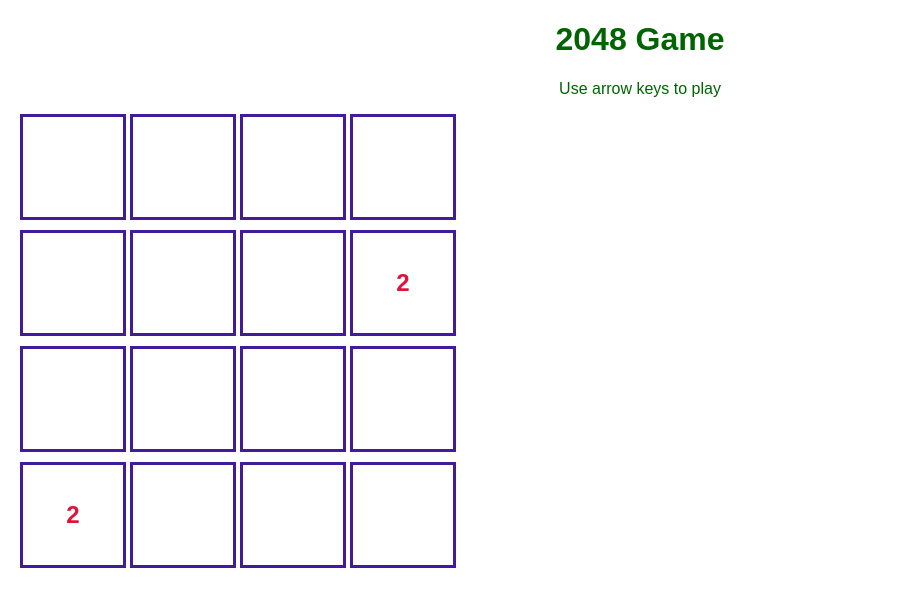
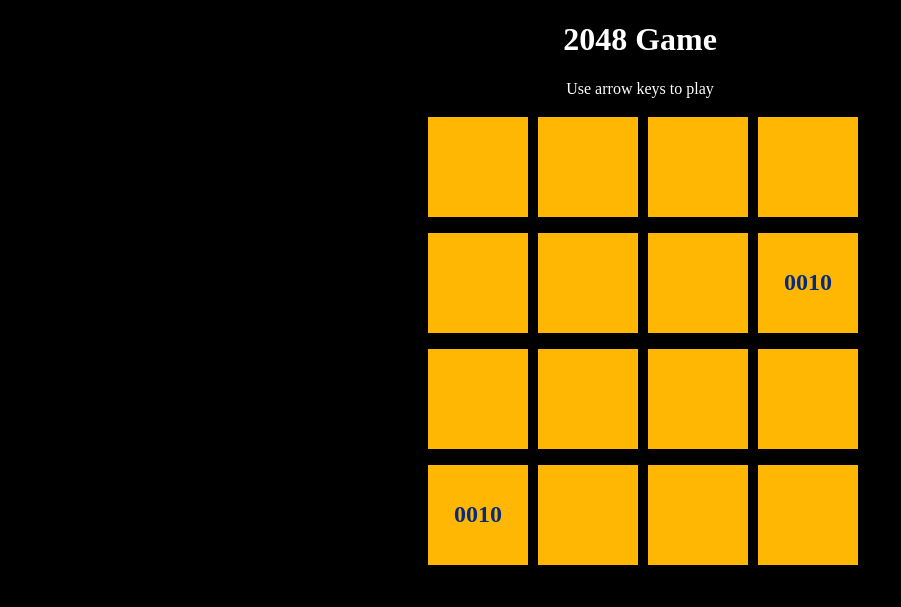
Before and after one commit to Arushi-maker/passionproject20, a Jekyll site: the page _posts/2023-11-28-2048-Game-Code.html, which Jekyll copies as it is, in a window 1280 px wide. Shown: the top 607 px of the page, without its empty margins (0-901 px from the left). Built offline with Jekyll 4.4.1, drawn with Linux system fonts in a browser that asks for light colours.

Commit message:
final binary game/feature

```diff
--- a/_posts/2023-11-28-2048-Game-Code.html
+++ b/_posts/2023-11-28-2048-Game-Code.html
@@ -6,29 +6,33 @@
     <meta name="viewport" content="width=device-width, initial-scale=1.0">
     <style>
         body {
-            font-family: 'Arial', sans-serif;
+            font-family: 'Times New Roman', sans-serif;
             text-align: center;
             margin: 20px;
-            color:darkgreen
+            color:rgb(255, 255, 255)
         }
 
         .grid-container {
             display: grid;
             grid-template-columns: repeat(4, 100px);
             gap: 10px;
-            color:gold
+            align-items: center;
+            justify-content: center;
+            margin: 0 auto; /* Added to center the grid horizontally */
+            color: gold;
         }
 
         .grid-item {
             width: 100px;
             height: 100px;
-            border: 3px solid #411b9b;
+            border: 3px solid #000000;
             display: flex;
             align-items: center;
             justify-content: center;
             font-size: 24px;
             font-weight: bold;
-            color:crimson
+            color: rgb(5, 43, 124);
+            background-color: #ffb703;
         }
 
         .game-over {
@@ -40,7 +44,7 @@
     <title>2048 Game</title>
 </head>
 
-<body>
+<body style="background-color:black;">
 
     <div>
         <h1>2048 Game</h1>
```
Also changed, not shown: other parts of _posts/2023-11-28-2048-Game-Code.html (+6 -1 lines).
